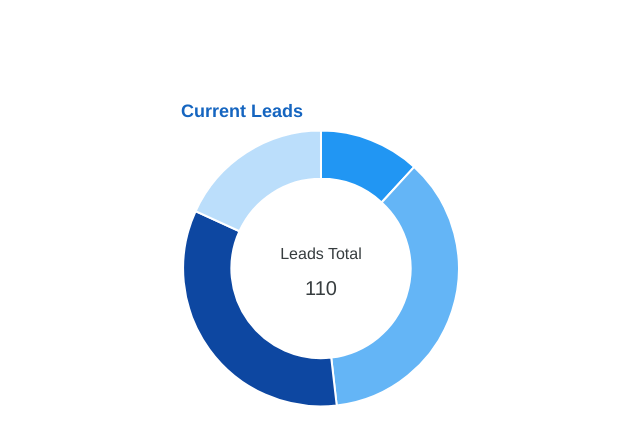
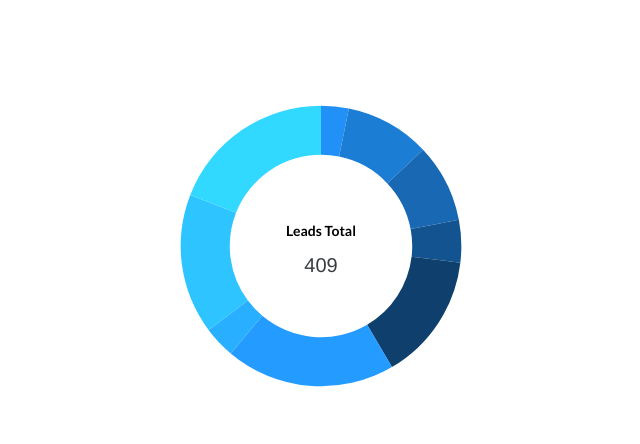
Before and after one commit to DouglasNoyaVenture/apexcharts-sandbox, a Next.js app: page / in a window 1280 px wide. Shown: the top 444 px of the page, without its empty margins (319-959 px from the left). Built offline with nearby package versions, Linux system fonts and the light colour scheme.

Commit message:
feature(charts) | Current Leads Charts

```diff
--- a/app/Charts/CurrentLeads/CurrentLeads.tsx
+++ b/app/Charts/CurrentLeads/CurrentLeads.tsx
@@ -1,8 +1,21 @@
+import fontsFamily from '@/app/fonts';
+import { generateColorPalette } from '@/app/helpers/Colors';
 import { ApexOptions } from 'apexcharts';
-import ReactApexChart from 'react-apexcharts';
+import dynamic from 'next/dynamic';
+import { useEffect, useState } from 'react';
+
+const ReactApexChart = dynamic(() => import('react-apexcharts'), {
+  ssr: false, // Esto desactiva el renderizado en el servidor (SSR)
+});
+
 
 export const CurrentLeads = () => {
-  const series = [13, 40, 37, 20];
+  const [isClient, setIsClient] = useState(false);
+  const series = [13, 40, 37, 20, 60, 80, 15, 66, 78];
+
+  const baseColor = '#2191F8';
+
+  const palette = generateColorPalette(baseColor, series.length);
 
   const chartOptions: ApexOptions = {
     chart: {
@@ -19,28 +32,35 @@ export const CurrentLeads = () => {
               show: true,
               label: 'Leads Total',
               formatter: () => `${series.reduce((acc, val) => acc + val, 0)}`, // Muestra el total calculado
+              fontFamily: fontsFamily.lato,
+              color: '#000000',
+              fontSize: '14px',
+              fontWeight: 600,
             },
           },
         },
       },
     },
-    colors: ['#2196F3', '#64B5F6', '#0D47A1', '#BBDEFB'], // Colores de los segmentos
+    colors: palette, // Colores de los segmentos
     dataLabels: {
       enabled: false,
-    },
-    title: {
-      text: 'Current Leads',
-      align: 'left',
-      style: {
-        fontSize: '18px',
-        fontWeight: 'bold',
-        color: '#1565C0',
-      },
     },
     legend: {
       show: false,
     },
+    stroke: {
+      show: false
+    }
   };
+
+  useEffect(() => {
+    setIsClient(true); // Marcar que estamos en el cliente
+  }, []);
+
+  if (!isClient) {
+    // Si no estamos en el cliente, no renderizamos el gráfico
+    return null;
+  }
 
   return (
     <div>
--- /dev/null
+++ b/app/fonts/index.ts
@@ -0,0 +1,31 @@
+import { Inter, Poppins, Lato } from 'next/font/google';
+import { IFont } from '@/app/interface/Fonts';
+
+export const fallbackFonts = 'sans-serif';
+export const inter = Inter({
+  display: 'swap',
+  subsets: ['latin'],
+  variable: '--font-inter',
+  weight: ['100', '200', '300', '400', '500', '600', '700', '800', '900'],
+});
+export const poppins = Poppins({
+  display: 'swap',
+  subsets: ['latin'],
+  variable: '--font-poppins',
+  weight: ['100', '200', '300', '400', '500', '600', '700', '800', '900'],
+});
+export const lato = Lato({
+  display: 'swap',
+  subsets: ['latin'],
+  variable: '--font-lato',
+  weight: ['100', '300', '400', '700', '900'],
+});
+
+export const fontsFamily: IFont = {
+  gorva: `'Gorva-Demo'`,
+  inter: inter.style.fontFamily,
+  lato: lato.style.fontFamily,
+  poppins: poppins.style.fontFamily,
+};
+
+export default fontsFamily;
```
Also changed, not shown: app/interface/Fonts.d.ts (added, +8 -0 lines).
